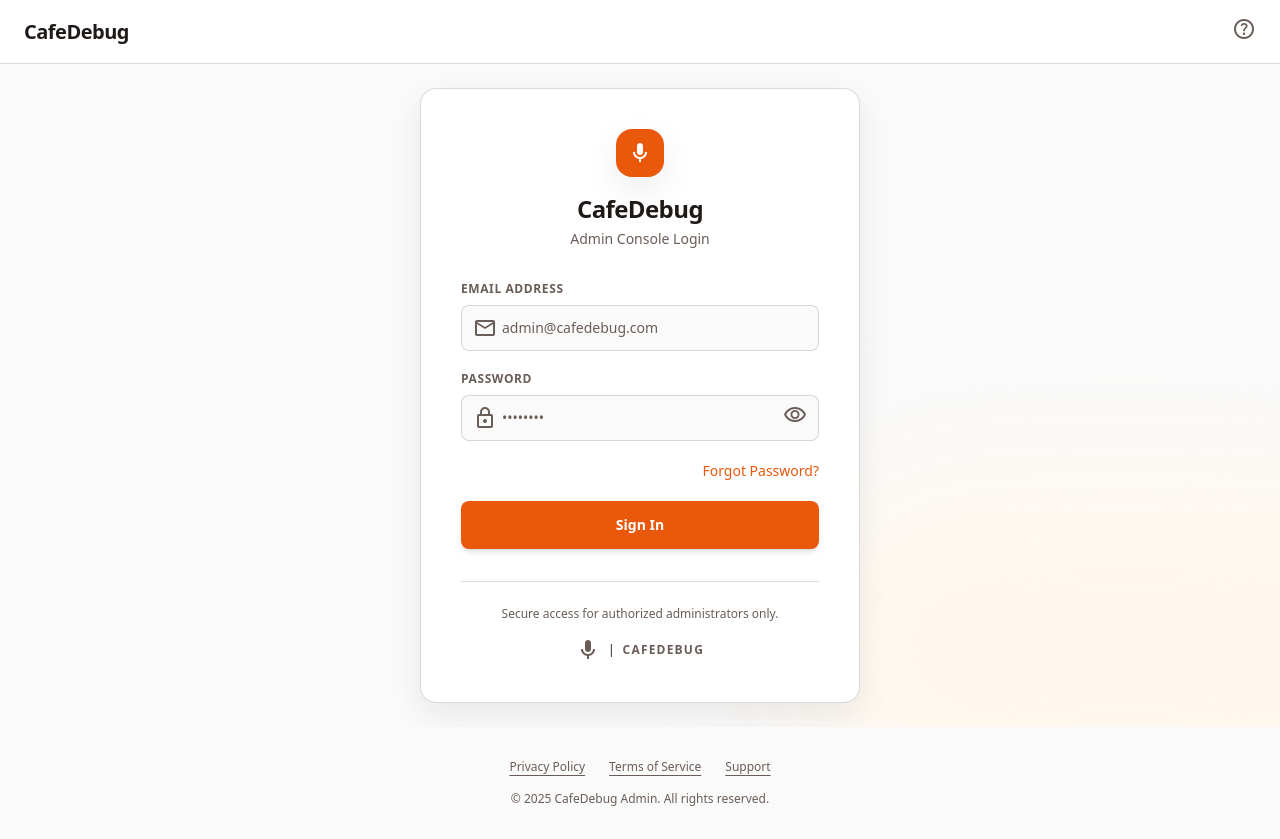
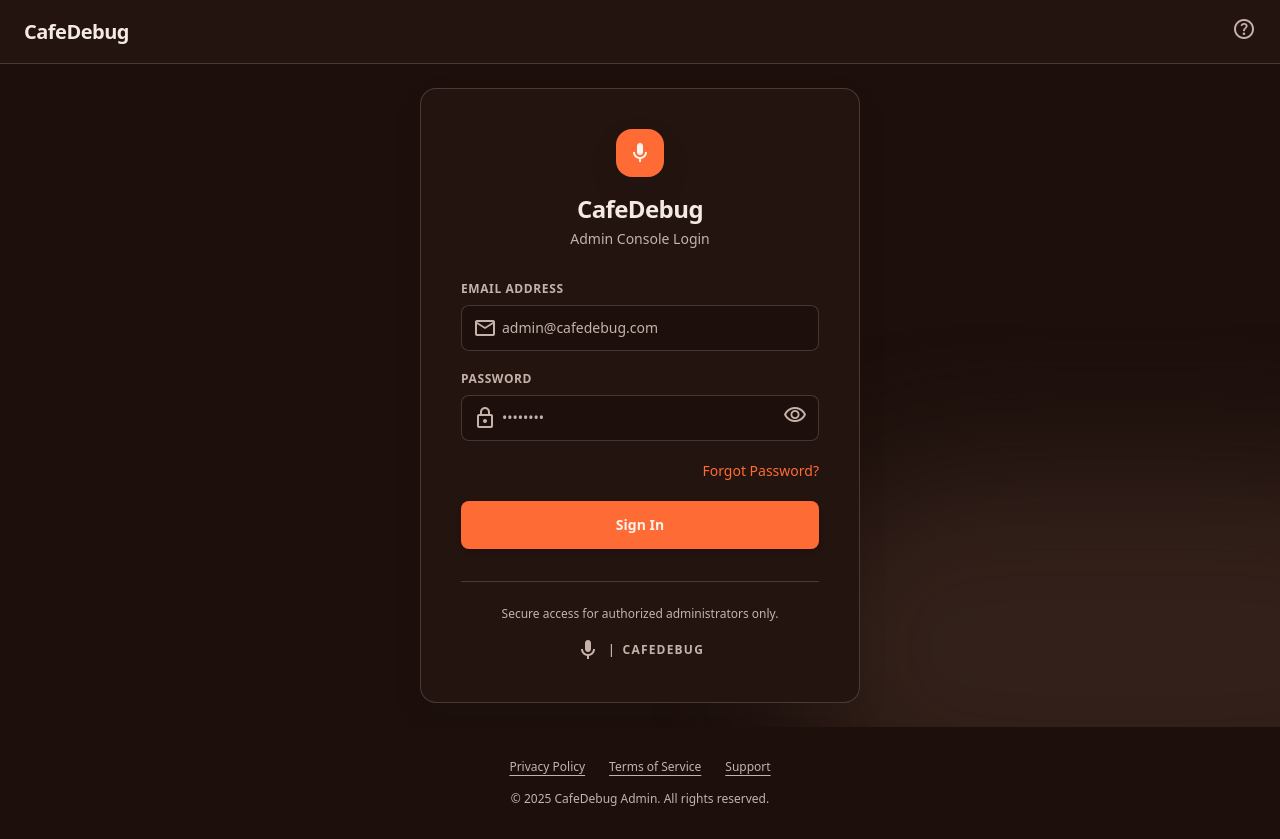
Before and after one commit to RegisBarros/cafedebug-ui, a Next.js app in the folder apps/admin/: page /login in a window 1280 px wide. Built offline with nearby package versions, Linux system fonts and the light colour scheme.

Commit message:
fix(layout): change default theme from light to dark

```diff
--- a/apps/admin/src/app/layout.tsx
+++ b/apps/admin/src/app/layout.tsx
@@ -19,7 +19,7 @@ export default function RootLayout({
   children: ReactNode;
 }>) {
   return (
-    <html lang="en-US" data-theme="light">
+    <html lang="en-US" data-theme="dark">
       <head>
         <link
           rel="stylesheet"
```
